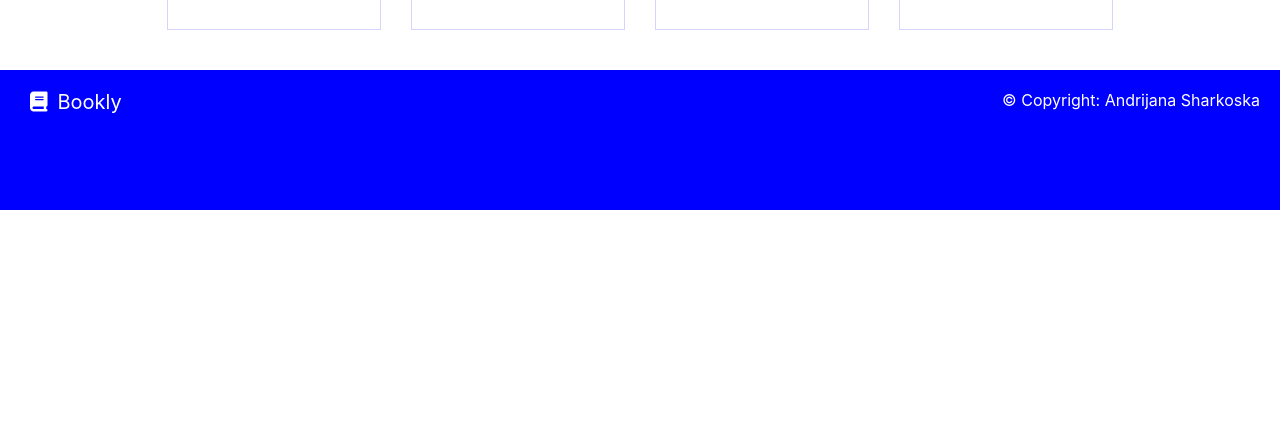
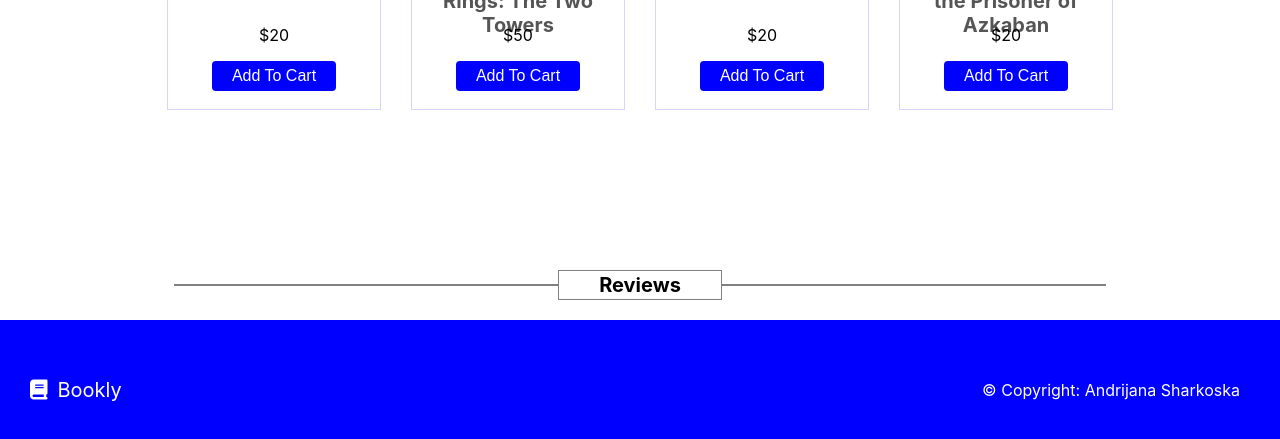
Before and after one commit to andrijanasharkoskaa/bookstore, a React (Create React App) app: page / in a window 1280 px wide. Shown: the part 1277-1716 px from the top of the page. Before the commit the page ends 1487 px from the top, so only its background shows below. Built offline with nearby package versions, Linux system fonts and the light colour scheme.

Commit message:
adding footer

```diff
--- a/src/App.css
+++ b/src/App.css
@@ -139,7 +139,7 @@
 }
 
 .books img:hover {
-  transform: scale(1.5);
+  transform: scale(1.1);
   cursor: pointer;
 }
 
@@ -196,7 +196,8 @@
   justify-content: center;
   align-items: center;
   gap: 30px;
-  padding: 40px 0;
+  padding: 40px 0 0 0;
+  margin-top: 80px;
 }
 .book-widget {
   width: 15%;
@@ -207,8 +208,8 @@
 }
 
 .book-widget img {
-  width: 84%;
-  height: 60%;
+  width: 80%;
+  height: 65%;
   box-shadow: 4px 1px 1px gray;
   margin-top: 10px;
 }
@@ -245,8 +246,10 @@
   padding: 20px;
   display: flex;
   justify-content: space-between;
+  align-items: center;
 }
 .copyright {
+  margin-right: 20px;
 }
 .footer .logo {
   font-size: 20px;
--- a/src/App.js
+++ b/src/App.js
@@ -3,12 +3,14 @@
 import Main from "./components/Main";
 import Header from "./components/Header";
 import Footer from "./components/Footer";
+import Reviews from "./components/Reviews";
 function App() {
   return (
     <>
       <Header />
       <Nav />
       <Main />
+      <Reviews />
       <Footer />
     </>
   );
--- /dev/null
+++ b/src/components/Reviews.js
@@ -0,0 +1,15 @@
+function Reviews() {
+  return (
+    <>
+      <div>
+        <div className="catalog-title">
+          <div className="line"></div>
+          <h3 className="title"> Reviews</h3>
+          <div className="line"></div>
+        </div>
+      </div>
+    </>
+  );
+}
+
+export default Reviews;
```
